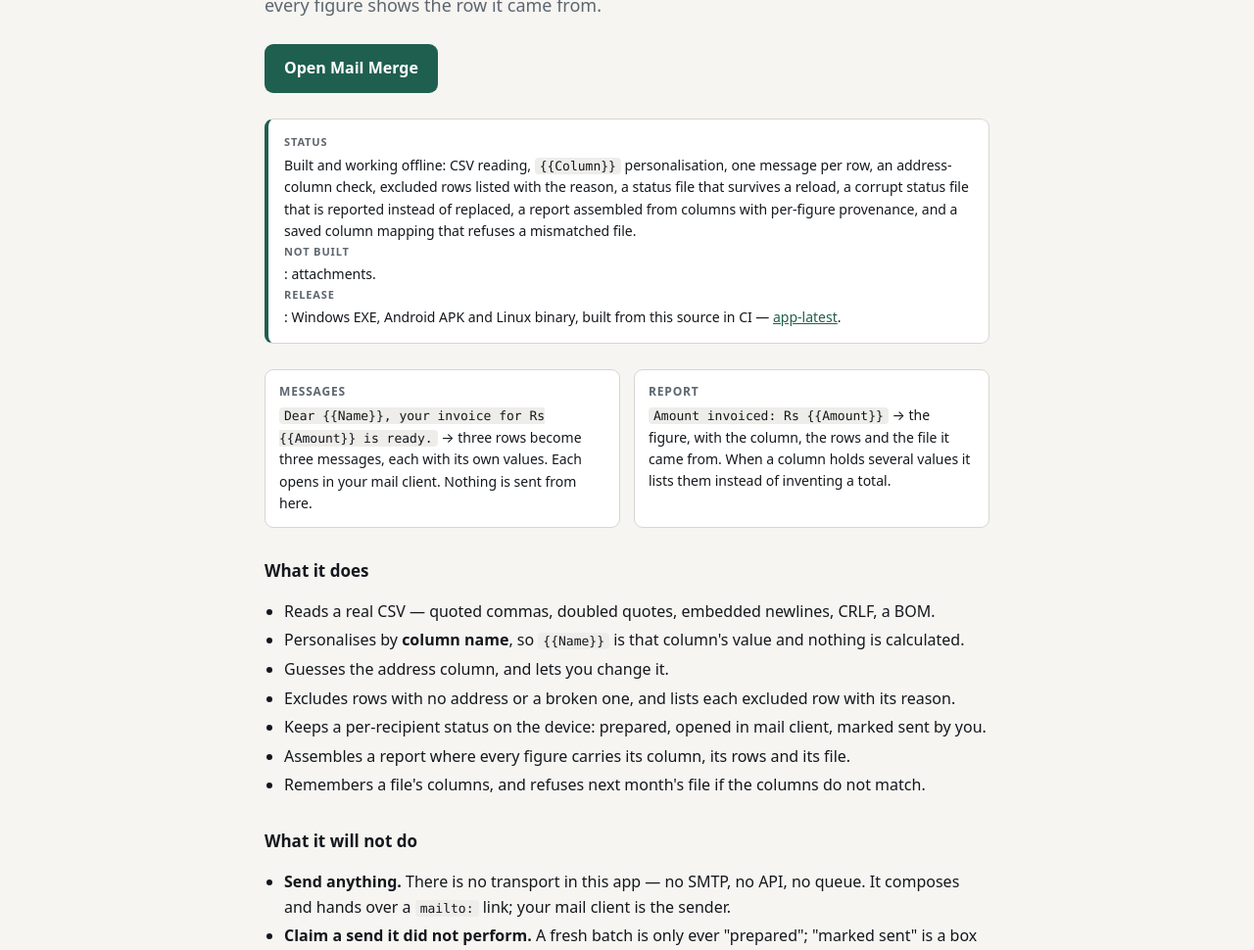
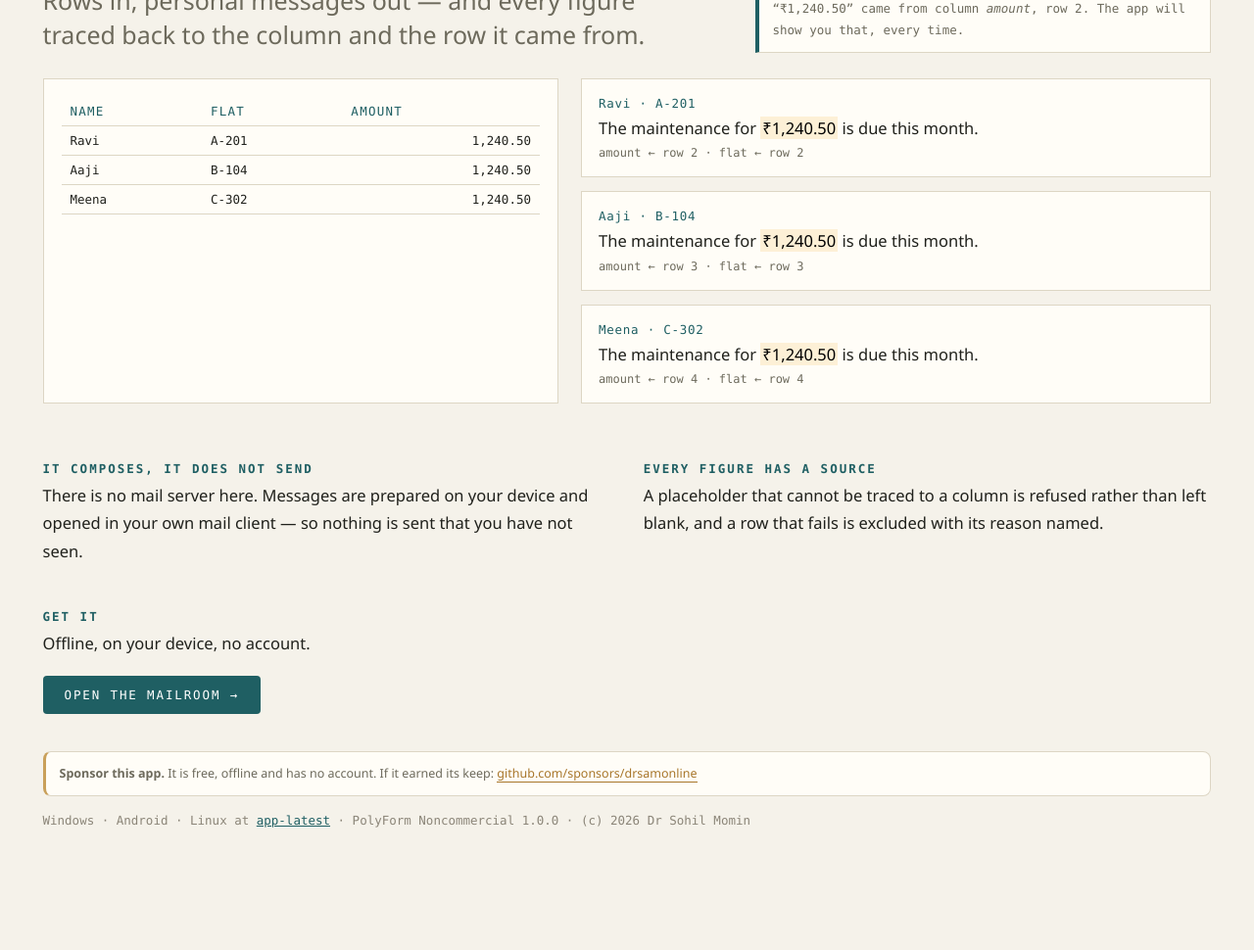
Before and after one commit to drsamonline/app-mail-merge, a website: page docs/index.html in a window 1280 px wide. Shown: the part 164-1134 px from the top of the page at 98% size. After the commit the page ends 1071 px from the top, so only its background shows below. Drawn offline with Linux system fonts and the light colour scheme.

Commit message:
design: Mail Merge becomes a mailroom, at any width
The sheet and the letters side by side from 980px: a real table with tabular figures on the left, the composed
messages on the right, and under every message the provenance line - 'amount <- row 2' - so the trace is visible
rather than claimed. Placeholders in the message are highlighted, matching what the app marks.

Prose steps 1 to 2 to 3 columns. Every size is a clamp.

```diff
--- a/docs/index.html
+++ b/docs/index.html
@@ -1,115 +1,103 @@
 <!DOCTYPE html>
 <html lang="en-IN">
 <head>
-<meta charset="utf-8">
-<meta name="viewport" content="width=device-width, initial-scale=1">
-<title>Mail Merge — one sheet, one template, your own mail client</title>
-<meta name="description" content="Batch-personalised messages from a sheet, handed to your own mail client, and a report assembled from the same columns with every figure traced. Offline, no account, no transport.">
-<meta name="theme-color" content="#101418">
+<meta charset="utf-8"><meta name="viewport" content="width=device-width, initial-scale=1">
+<title>Mail Merge — rows in, personal messages out</title>
+<meta name="description" content="Rows in, personal messages out, each figure traced back to the column and row it came from.">
+<meta name="theme-color" content="#f5f2ea">
 <style>
-  :root{--bg:#f6f5f2;--panel:#fff;--ink:#14181d;--muted:#5d666f;--line:#d9d6cf;--accent:#1f5f4f}
+  :root{--bg:#f5f2ea;--panel:#fffdf7;--ink:#20211c;--rule:#ddd6c4;--grey:#6d6a5c;--teal:#1f5f63;--amber:#a8762a;
+        --mono:ui-monospace,"SFMono-Regular",Menlo,Consolas,monospace;--sans:"Segoe UI",system-ui,sans-serif;
+        --s0:clamp(11px,.4vw + 10px,12.5px);--s1:clamp(14px,.55vw + 12px,16.5px);--s2:clamp(18px,1.2vw + 14px,25px);
+        --display:clamp(28px,5.2vw,60px);--gut:clamp(16px,3.4vw,58px)}
   *{box-sizing:border-box}
-  body{margin:0;background:var(--bg);color:var(--ink);font:16px/1.6 system-ui,-apple-system,"Segoe UI",Roboto,"Noto Sans",sans-serif}
-  main{max-width:780px;margin:0 auto;padding:48px 20px 64px}
-  h1{font-size:34px;line-height:1.15;letter-spacing:-.02em;margin:0 0 10px}
-  .lede{font-size:18px;color:var(--muted);margin:0 0 26px}
-  .cta{display:inline-block;background:var(--accent);color:#fff;text-decoration:none;font-weight:600;padding:12px 20px;border-radius:9px}
-  .cta:hover{filter:brightness(1.08)}
-  .status{margin:26px 0;padding:14px 16px;border:1px solid var(--line);border-left:4px solid var(--accent);border-radius:9px;background:var(--panel);font-size:14px}
-  .status b{display:block;font-size:11px;text-transform:uppercase;letter-spacing:.08em;color:var(--muted);margin-bottom:4px}
-  h2{font-size:17px;margin:30px 0 8px}
-  ul{padding-left:20px}li{margin:4px 0}
-  code{font-family:ui-monospace,"SF Mono",Menlo,Consolas,monospace;font-size:13px;background:#eeede9;padding:1px 5px;border-radius:4px}
-  table{border-collapse:collapse;width:100%;font-size:14px;margin-top:8px}
-  th,td{text-align:left;border-bottom:1px solid var(--line);padding:7px 8px;vertical-align:top}
-  th{color:var(--muted);font-weight:600;font-size:11px;text-transform:uppercase;letter-spacing:.06em}
-  footer{margin-top:44px;padding-top:18px;border-top:1px solid var(--line);color:var(--muted);font-size:12px}
-  a{color:var(--accent)}
-  .two{display:grid;grid-template-columns:1fr 1fr;gap:14px;margin-top:10px}
-  @media(max-width:700px){.two{grid-template-columns:1fr}}
-  .box{background:var(--panel);border:1px solid var(--line);border-radius:9px;padding:12px 14px;font-size:14px}
-  .box b{display:block;font-size:12px;text-transform:uppercase;letter-spacing:.07em;color:var(--muted);margin-bottom:4px}
+  body{margin:0;background:var(--bg);color:var(--ink);font-family:var(--sans)}
+  .room{max-width:1660px;margin:0 auto;padding:0 0 58px}
+  .bar{display:flex;justify-content:space-between;gap:1rem;flex-wrap:wrap;padding:10px var(--gut);border-bottom:1px solid var(--rule);
+       font-family:var(--mono);font-size:var(--s0);letter-spacing:.15em;text-transform:uppercase;color:var(--grey)}
+  .bar b{color:var(--teal);font-weight:400}
+  .head{display:grid;gap:clamp(14px,2.2vw,36px);padding:clamp(22px,3.2vw,50px) var(--gut) clamp(14px,2vw,26px);grid-template-columns:1fr}
+  @media (min-width:960px){.head{grid-template-columns:minmax(0,1.2fr) minmax(0,.8fr);align-items:end}}
+  h1{font-size:var(--display);line-height:1;margin:0;letter-spacing:-.03em;font-weight:800}
+  .head p{margin:10px 0 0;font-size:var(--s2);line-height:1.42;color:var(--grey);max-width:44ch}
+  .trace{border:1px solid var(--rule);border-left:4px solid var(--teal);background:var(--panel);padding:12px 14px;
+         font-family:var(--mono);font-size:var(--s0);color:var(--grey);line-height:1.7}
+  .trace b{display:block;color:var(--teal);letter-spacing:.15em;text-transform:uppercase;margin-bottom:4px}
+  /* the mailroom: sheet on the left, messages on the right, side by side on a wide screen */
+  .merge{display:grid;gap:clamp(12px,1.8vw,26px);padding:0 var(--gut) clamp(16px,2vw,26px);grid-template-columns:1fr}
+  @media (min-width:980px){.merge{grid-template-columns:minmax(0,.9fr) minmax(0,1.1fr)}}
+  .sheet{background:var(--panel);border:1px solid var(--rule);padding:clamp(12px,1.5vw,18px);overflow-x:auto}
+  table{width:100%;border-collapse:collapse;font-family:var(--mono);font-size:var(--s0)}
+  th,td{text-align:left;padding:7px 9px;border-bottom:1px solid var(--rule);white-space:nowrap}
+  th{color:var(--teal);text-transform:uppercase;letter-spacing:.1em;font-weight:400}
+  td.num{text-align:right;font-variant-numeric:tabular-nums}
+  .msgs{display:grid;gap:clamp(8px,1.2vw,14px)}
+  .msg{background:var(--panel);border:1px solid var(--rule);padding:clamp(11px,1.4vw,17px)}
+  .msg .to{font-family:var(--mono);font-size:var(--s0);color:var(--teal);letter-spacing:.06em}
+  .msg .t{font-size:var(--s1);margin-top:5px;line-height:1.55}
+  .msg .t mark{background:#fdf0d6;padding:0 2px}
+  .msg .src{font-family:var(--mono);font-size:calc(var(--s0) - .5px);color:var(--grey);margin-top:6px}
+  .cols{display:grid;gap:clamp(18px,2.6vw,46px);padding:clamp(18px,2.6vw,36px) var(--gut) 0;grid-template-columns:1fr}
+  @media (min-width:860px){.cols{grid-template-columns:repeat(2,1fr)}}
+  @media (min-width:1380px){.cols{grid-template-columns:repeat(3,1fr)}}
+  h2{font-family:var(--mono);font-size:var(--s0);letter-spacing:.16em;text-transform:uppercase;color:var(--teal);margin:0 0 6px}
+  p{font-size:var(--s1);line-height:1.72;margin:0 0 12px}
+  .go{display:inline-block;background:var(--teal);color:#fff;text-decoration:none;padding:12px 22px;border-radius:4px;
+      font-family:var(--mono);font-size:var(--s0);letter-spacing:.15em;text-transform:uppercase;margin-top:6px}
+  .go:hover{background:var(--ink)}
+  .sponsor{margin:clamp(22px,3vw,38px) var(--gut) 0;border:1px solid var(--rule);border-left:3px solid #c9a05a;background:var(--panel);
+           border-radius:8px;padding:12px 14px;font-size:var(--s0);color:var(--grey);line-height:1.6}
+  .sponsor a{color:var(--amber);text-decoration:none;border-bottom:1px solid currentColor}
+  .foot{margin:14px var(--gut) 0;font-family:var(--mono);font-size:var(--s0);color:#8b8578;line-height:1.8}
+  .foot a{color:var(--teal)}
+</style></head>
+<body><div class="room">
+  <div class="bar"><span>the mailroom · rows in, letters out</span><span><b>3</b> rows · <b>3</b> messages · <b>0</b> sent</span></div>
 
-  .sponsor{margin:24px 0 0;padding:12px 14px;border:1px solid rgba(128,128,128,.35);border-left:3px solid #c9a05a;
-           background:rgba(128,128,128,.07);border-radius:8px;font-size:12.5px;line-height:1.6}
-  .sponsor a{color:#c9a05a;text-decoration:none;border-bottom:1px solid currentColor}
-</style>
-</head>
-<body>
-<main>
-  <h1>Mail Merge</h1>
-  <p class="lede">One sheet, one template. It prepares a personalised message for every row and hands
-  each one to <em>your</em> mail client — and it assembles a report from the same columns, where every
-  figure shows the row it came from.</p>
-
-  <a class="cta" href="play/index.html">Open Mail Merge</a>
-
-  <div class="status">
-    <b>Status</b>
-    Built and working offline: CSV reading, <code>{{Column}}</code> personalisation, one message per row,
-    an address-column check, excluded rows listed with the reason, a status file that survives a reload,
-    a corrupt status file that is reported instead of replaced, a report assembled from columns with
-    per-figure provenance, and a saved column mapping that refuses a mismatched file.
-    <br><b>Not built</b>: attachments.
-  <br><b>Release</b>: Windows EXE, Android APK and Linux binary, built from this source in CI — <a href="https://github.com/drsamonline/app-mail-merge/releases/tag/app-latest">app-latest</a>.</div>
-
-  <div class="two">
-    <div class="box"><b>Messages</b>
-      <code>Dear {{Name}}, your invoice for Rs {{Amount}} is ready.</code> → three rows become three
-      messages, each with its own values. Each opens in your mail client. Nothing is sent from here.</div>
-    <div class="box"><b>Report</b>
-      <code>Amount invoiced: Rs {{Amount}}</code> → the figure, with the column, the rows and the file
-      it came from. When a column holds several values it lists them instead of inventing a total.</div>
+  <div class="head">
+    <div>
+      <h1>Mail Merge</h1>
+      <p>Rows in, personal messages out — and every figure traced back to the column and the row it came from.</p>
+    </div>
+    <div class="trace"><b>traced, not typed</b>“₹1,240.50” came from column <em>amount</em>, row 2. The app will show you that, every time.</div>
   </div>
 
-  <h2>What it does</h2>
-  <ul>
-    <li>Reads a real CSV — quoted commas, doubled quotes, embedded newlines, CRLF, a BOM.</li>
-    <li>Personalises by <strong>column name</strong>, so <code>{{Name}}</code> is that column's value and nothing is calculated.</li>
-    <li>Guesses the address column, and lets you change it.</li>
-    <li>Excludes rows with no address or a broken one, and lists each excluded row with its reason.</li>
-    <li>Keeps a per-recipient status on the device: prepared, opened in mail client, marked sent by you.</li>
-    <li>Assembles a report where every figure carries its column, its rows and its file.</li>
-    <li>Remembers a file's columns, and refuses next month's file if the columns do not match.</li>
-  </ul>
+  <div class="merge">
+    <div class="sheet">
+      <table>
+        <tr><th>name</th><th>flat</th><th>amount</th></tr>
+        <tr><td>Ravi</td><td>A-201</td><td class="num">1,240.50</td></tr>
+        <tr><td>Aaji</td><td>B-104</td><td class="num">1,240.50</td></tr>
+        <tr><td>Meena</td><td>C-302</td><td class="num">1,240.50</td></tr>
+      </table>
+    </div>
+    <div class="msgs">
+      <div class="msg"><div class="to">Ravi · A-201</div><div class="t">The maintenance for <mark>₹1,240.50</mark> is due this month.</div><div class="src">amount ← row 2 · flat ← row 2</div></div>
+      <div class="msg"><div class="to">Aaji · B-104</div><div class="t">The maintenance for <mark>₹1,240.50</mark> is due this month.</div><div class="src">amount ← row 3 · flat ← row 3</div></div>
+      <div class="msg"><div class="to">Meena · C-302</div><div class="t">The maintenance for <mark>₹1,240.50</mark> is due this month.</div><div class="src">amount ← row 4 · flat ← row 4</div></div>
+    </div>
+  </div>
 
-  <h2>What it will not do</h2>
-  <ul>
-    <li><strong>Send anything.</strong> There is no transport in this app — no SMTP, no API, no queue.
-      It composes and hands over a <code>mailto:</code> link; your mail client is the sender.</li>
-    <li><strong>Claim a send it did not perform.</strong> A fresh batch is only ever "prepared"; "marked sent"
-      is a box you tick.</li>
-    <li><strong>Do arithmetic it cannot show.</strong> A placeholder is a column, never an expression —
-      <code>{{Amount * 2}}</code> is refused as a column that does not exist.</li>
-    <li><strong>Merge with a missing column.</strong> A placeholder with no matching column refuses the whole
-      merge, by name, rather than producing half-filled messages.</li>
-    <li><strong>Upload anything.</strong> No network at runtime; the page's CSP sets <code>connect-src 'none'</code>.</li>
-  </ul>
+  <div class="cols">
+    <div>
+      <h2>It composes, it does not send</h2>
+      <p>There is no mail server here. Messages are prepared on your device and opened in your own mail client — so nothing is sent that you have not seen.</p>
+    </div>
+    <div>
+      <h2>Every figure has a source</h2>
+      <p>A placeholder that cannot be traced to a column is refused rather than left blank, and a row that fails is excluded with its reason named.</p>
+    </div>
+    <div>
+      <h2>Get it</h2>
+      <p>Offline, on your device, no account.</p>
+      <a class="go" href="play/index.html">open the mailroom →</a>
+    </div>
+  </div>
 
-  <h2>When things go wrong</h2>
-  <table>
-    <tr><th>Case</th><th>What happens</th></tr>
-    <tr><td>Bad input</td><td>A placeholder with no column is refused by name and the merge does not run. A row with no usable address is excluded and listed.</td></tr>
-    <tr><td>No network</td><td>Nothing changes: composing and personalising are local. The app says plainly that it composed the messages and did not send them.</td></tr>
-    <tr><td>Storage full or unavailable</td><td>The output is not written, and the message names how many items had been prepared — so a partial batch is never mistaken for a complete one.</td></tr>
-    <tr><td>Corrupt saved state</td><td>An unreadable status file is reported and offered for export; the sheet and the template are kept separately, so a broken status cannot lose the source data.</td></tr>
-  </table>
-
-  <h2>How to run it</h2>
-  <ul>
-    <li><strong>Here</strong>: <a href="play/index.html">play/index.html</a>, or install it from your browser's menu.</li>
-    <li><strong>Offline file</strong>: open <code>docs/play/index.html</code> straight from disk.</li>
-    <li><strong>Tests</strong>: <code>node tests/self-tests.js</code> — every "will not do" above is a named assertion.</li>
-  </ul>
-
-    <div class="sponsor">
+  <div class="sponsor">
     <strong>Sponsor this app.</strong> It is free, offline and has no account. If it earned its keep:
     <a href="https://github.com/sponsors/drsamonline">github.com/sponsors/drsamonline</a>
   </div>
-<footer>
-    PolyForm Noncommercial 1.0.0 · (c) 2026 Dr Sohil Momin ·
-    <a href="https://github.com/drsamonline/app-mail-merge">source</a>
-  </footer>
-</main>
-</body>
-</html>
+  <p class="foot">Windows · Android · Linux at <a href="https://github.com/drsamonline/app-mail-merge/releases/tag/app-latest">app-latest</a> ·
+  PolyForm Noncommercial 1.0.0 · (c) 2026 Dr Sohil Momin</p>
+</div></body></html>
```
Also changed, not shown: docs/play/icon-192.png, docs/play/icon-512.png.
